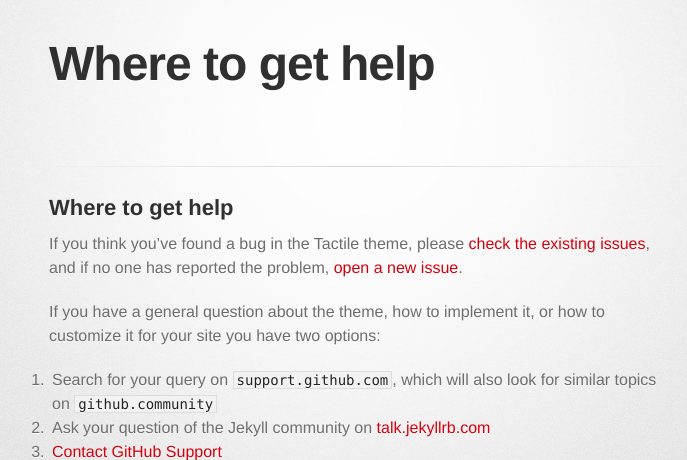
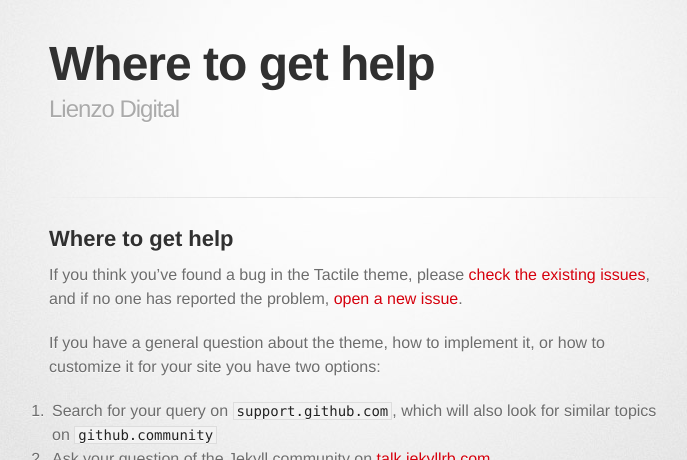
Before and after one commit to lampsacus/lampsacus.github.io, a Jekyll site: the page built from docs/SUPPORT.md, in a window 1280 px wide, cut to the strip 0-460 px from the top of the page. Shown: the whole strip, without its empty margins (281-968 px from the left). Built offline with Jekyll 4.4.1, drawn with Linux system fonts in a browser that asks for light colours; some web fonts are replaced; our own code applies the rules of GitHub Pages for plain Markdown files; the repository's description, which GitHub fills in, is left out.

Commit message:
description

```diff
--- a/_config.yml
+++ b/_config.yml
@@ -1,5 +1,5 @@
-title: Eduardo Alemán's Website
-description:
+title: Eduardo Alemán
+description: Lienzo Digital
 show_downloads: false
 google_analytics:
 theme: jekyll-theme-tactile
```
